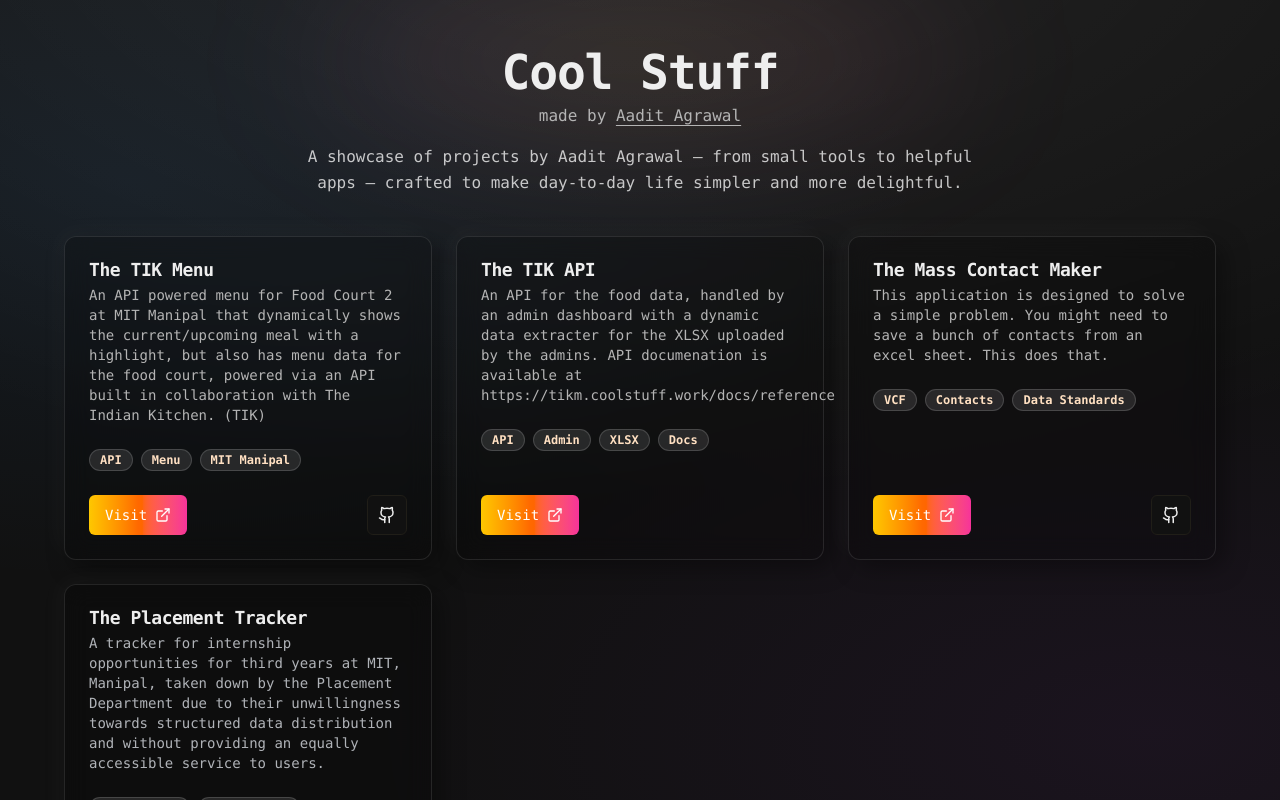
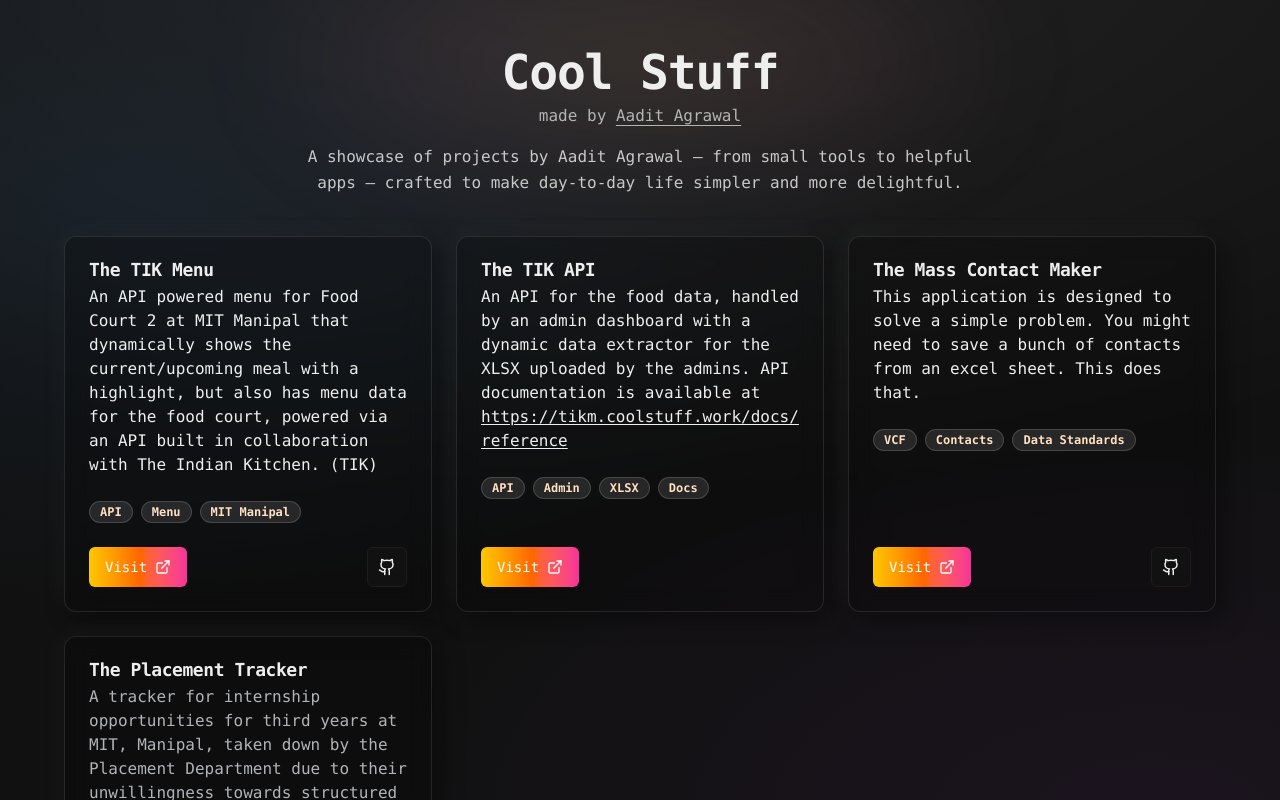
Before and after one commit to aaditagrawal/coolstuff, a Next.js app: page / in a window 1280 px wide. Shown: the top 800 px of the page. Built offline with nearby package versions, Linux system fonts and the light colour scheme.

Commit message:
formatting fixes

```diff
--- a/src/app/page.tsx
+++ b/src/app/page.tsx
@@ -3,6 +3,36 @@ import { Card, CardContent, CardFooter, CardHeader, CardTitle, CardDescription }
 import { Badge } from "@/components/ui/badge";
 import { Button } from "@/components/ui/button";
 import { ExternalLink, Github } from "lucide-react";
+
+// Component to render description text with clickable links
+function DescriptionWithLinks({ text, className, style }: { text: string; className?: string; style?: React.CSSProperties }) {
+  // Simple URL regex to find URLs in text
+  const urlRegex = /(https?:\/\/[^\s]+)/g;
+
+  // Split text by URLs and create React elements
+  const parts = text.split(urlRegex);
+
+  return (
+    <p className={className} style={style}>
+      {parts.map((part, index) => {
+        if (urlRegex.test(part)) {
+          return (
+            <a
+              key={index}
+              href={part}
+              target="_blank"
+              rel="noopener noreferrer"
+              className="underline underline-offset-2 hover:text-blue-400 transition-colors"
+            >
+              {part}
+            </a>
+          );
+        }
+        return part;
+      })}
+    </p>
+  );
+}
 
 export default function Home() {
   return (
@@ -33,15 +63,17 @@ export default function Home() {
             return (
               <Card
                 key={project.id}
-                className="flex h-full flex-col border-white/10 bg-black/20 backdrop-blur-md shadow-[8px_8px_24px_rgba(0,0,0,0.35),-8px_-8px_24px_rgba(255,255,255,0.03)] transition-transform hover:-translate-y-0.5 hover:shadow-[10px_10px_28px_rgba(0,0,0,0.4),-10px_-10px_28px_rgba(255,255,255,0.04)]"
+                className="flex h-full flex-col border-white/10 bg-black/20 backdrop-blur-md shadow-[8px_8px_24px_rgba(0,0,0,0.35),-8px_-8px_24px_rgba(255,255,255,0.03)] transition-transform hover:-translate-y-0.5 hover:shadow-[10px_10px_28px_rgba(0,0,0,0.4),-10px_-10px_28px_rgba(255,255,255,0.04)] overflow-hidden"
               >
-                <CardHeader>
+                <CardHeader className="overflow-hidden">
                   <CardTitle className="flex items-start justify-between gap-4">
                     <span>{project.title}</span>
                   </CardTitle>
-                  <CardDescription className={isHex ? undefined : color} style={isHex ? { color } : undefined}>
-                    {project.description}
-                  </CardDescription>
+                  <DescriptionWithLinks
+                    text={project.description}
+                    className={`break-words overflow-wrap-anywhere ${isHex ? '' : color}`}
+                    style={isHex ? { color, wordBreak: 'break-word', overflowWrap: 'anywhere' } : { overflowWrap: 'anywhere' }}
+                  />
                 </CardHeader>
                 <CardContent className="pt-0">
                   <div className="flex flex-wrap gap-2">
--- a/src/lib/projects.ts
+++ b/src/lib/projects.ts
@@ -25,7 +25,7 @@ export const projects: Project[] = [
     id: "tik-api",
     title: "The TIK API",
     description:
-      "An API for the food data, handled by an admin dashboard with a dynamic data extracter for the XLSX uploaded by the admins. API documenation is available at https://tikm.coolstuff.work/docs/reference",
+      "An API for the food data, handled by an admin dashboard with a dynamic data extractor for the XLSX uploaded by the admins. API documentation is available at https://tikm.coolstuff.work/docs/reference",
     url: "https://tikm.coolstuff.work",
     githubUrl: undefined,
     category: "APIs",
```
